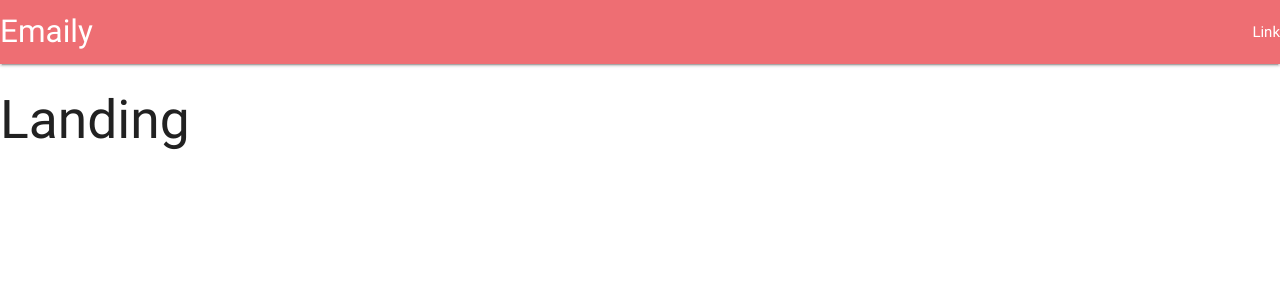
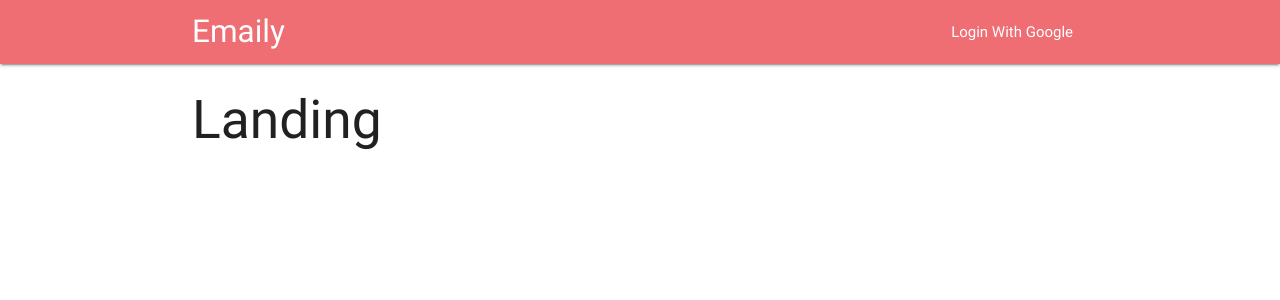
Before and after one commit to gothbarbie/fullstack-server, a React (Create React App) app in the folder client/: page / in a window 1280 px wide. Shown: the top 300 px of the page. Built offline with nearby package versions, Linux system fonts and the light colour scheme.

Commit message:
setup basic styling

```diff
--- a/client/src/components/App.js
+++ b/client/src/components/App.js
@@ -14,9 +14,11 @@
       <BrowserRouter>
         <div>
           <Header />
-          <Route exact path="/" component={Landing} />
-          <Route exact path="/surveys" component={Dashboard} />
-          <Route path="/surveys/new" component={SurveyNew} />
+          <div className="container">
+            <Route exact path="/" component={Landing} />
+            <Route exact path="/surveys" component={Dashboard} />
+            <Route path="/surveys/new" component={SurveyNew} />
+          </div>
         </div>
       </BrowserRouter>
       {children}
--- a/client/src/components/Header.js
+++ b/client/src/components/Header.js
@@ -5,13 +5,15 @@
   render() {
     return (
       <nav>
-        <div className="nav-wrapper">
-          <a href="#" className="brand-logo">Emaily</a>
-          <ul id="nav-mobile" className="right hide-on-med-and-down">
-            <li>
-              Link
-            </li>
-          </ul>
+        <div className="container">
+          <div className="nav-wrapper">
+            <a href="#" className="left brand-logo">Emaily</a>
+            <ul id="nav-mobile" className="right">
+              <li>
+                <a href="">Login With Google</a>
+              </li>
+            </ul>
+          </div>
         </div>
       </nav>
     )
```
